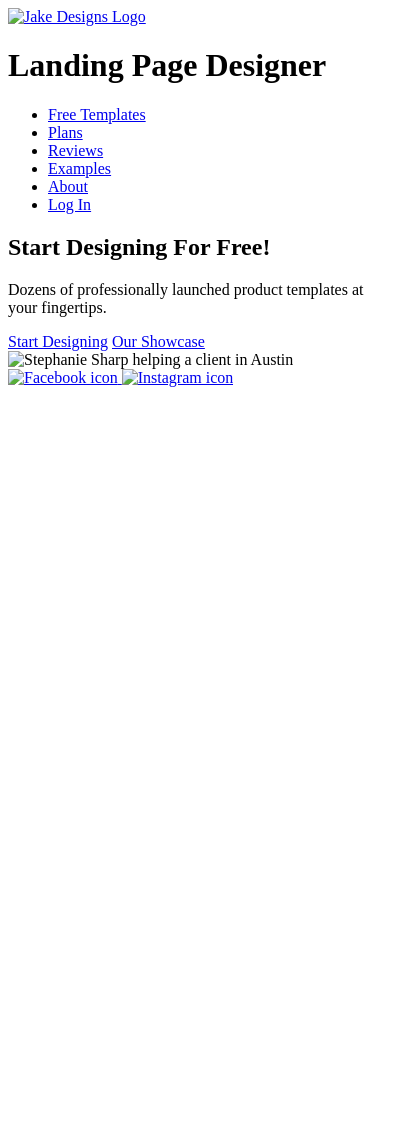
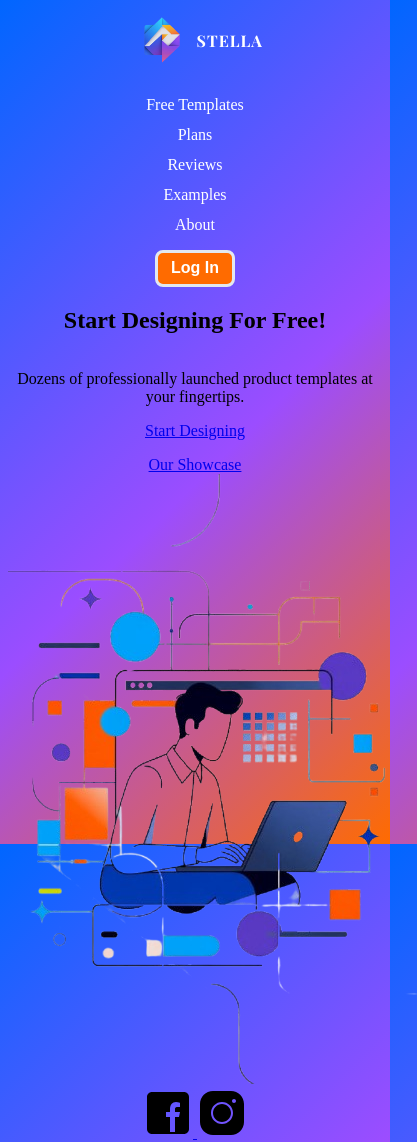
Before and after one commit to Jake-Silveira/TemplateCustomizer, a plain HTML site: page index.html in a window 390 px wide. Shown: the whole page, 417 px wide, since content can reach past the window. Before the commit the page ends 844 px from the top, so only its background shows below. Drawn offline with nearby package versions, Linux system fonts and the light colour scheme; files that its build step writes are made by us from their sources; files whose address does not match are found by name.

Commit message:
initial implementation of landing page - Stella

```diff
--- a/index.html
+++ b/index.html
@@ -7,28 +7,28 @@
   <meta name="theme-color" content="#b8a89f">
 
   <!-- SEO -->
-  <title>Landing Page Designer | Free Website Templates</title>
-  <meta name="description" content="Jake Designs has developed a tool for for creating customized landing pages in minutes. Users select from pre-built templates (inspired by real-world projects) and tweak them to their heart's content.">
+  <title>Stella | Free Website Templates</title>
+  <meta name="description" content="Stella has developed a tool for creating customized landing pages in minutes. Users select from pre-built templates (inspired by real-world projects) and tweak them to their heart's content.">
   <meta name="keywords" content="Web design, Landing page, Free website, Free template">
   <meta name="author" content="Jake Silveira">
-  <link rel="canonical" href="https://JakeDesigns.com"/>
+  <link rel="canonical" href="https://stellapages.com"/>
   <link rel="preload" href="css/styles.css" as="style">
   <link rel="preload" href="js/scripts.js" as="script">
   <link rel="dns-prefetch" href="//fonts.googleapis.com">
 
   <!-- Open Graph -->
-  <meta property="og:title" content="Landing Page Designer">
+  <meta property="og:title" content="Stella">
   <meta property="og:description" content="Your one stop shop for custom websites.">
-  <meta property="og:image" content="https://JakeDesigns/assets/hero.jpg">
-  <meta property="og:url" content="https://JakeDesigns.com">
+  <meta property="og:image" content="https://stellapages.com/assets/hero.jpg">
+  <meta property="og:url" content="https://stellapages.com">
   <meta property="og:type" content="website">
   <meta property="og:locale" content="en_US">
 
   <!-- Twitter -->
   <meta name="twitter:card" content="summary_large_image">
-  <meta name="twitter:title" content="Landing Page Designer">
+  <meta name="twitter:title" content="Stella">
   <meta name="twitter:description" content="Your one stop shop for custom websites.">
-  <meta name="twitter:image" content="https://JakeDesigns/assets/hero.jpg">
+  <meta name="twitter:image" content="https://stellapages.com/assets/hero.jpg">
 
   <!-- Supabase credentials – safe for public exposure -->
   <meta name="supabase-url" content="https://ouoqmflpfewkmetshhyq.supabase.co">
@@ -45,7 +45,7 @@
   <link rel="apple-touch-icon" href="/assets/logo.png">
 
   <!-- Styles -->
-  <link rel="stylesheet" href="css/styles.css" />
+  <link rel="stylesheet" href="styles.css" />
   <link rel="preconnect" href="https://fonts.googleapis.com">
   <link rel="preconnect" href="https://fonts.gstatic.com" crossorigin>
   <link href="https://fonts.googleapis.com/css2?family=Inter:wght@400;500;600;700&family=Playfair+Display:wght@700&display=swap" rel="stylesheet">
@@ -55,11 +55,12 @@
   <header class="site-header" aria-label="Site header">
     <div class="container header-inner">
       <div class="brand">
-        <a href="/" aria-label="Landing Page Designer - Home">
-          <img src="assets/logo.png" alt="Jake Designs Logo" class="brand-logo" loading="lazy" />
+        <a href="/" aria-label="Stella - Home">
+</a>
+          <img src="assets/logo.png" alt="TemplateCustomizer logo" class="brand-logo" loading="lazy" />
         </a>
         <div class="brand-text">
-          <h1 class="brand-name">Landing Page Designer</h1>
+          <h1 class="brand-name">Stella</h1>
         </div>
       </div>
 
@@ -70,9 +71,11 @@
           <li><a href="#reviews">Reviews</a></li>
           <li><a href="#examples">Examples</a></li>
           <li><a href="#about">About</a></li>
-          <li><a href="#">Log In</a></li>
         </ul>
       </nav>
+      <div class="loginBtn">
+        <button class="CTA btn">Log In</button>
+      </div>
     </div>
   </header>
 
@@ -89,16 +92,16 @@
           </div>
         </div>
         <div class="hero-media">
-          <img src="assets/hero.jpg" alt="Stephanie Sharp helping a client in Austin" loading="lazy" />
+          <img src="assets/hero.png" alt="Template Customizer Inspired" loading="lazy" />
         </div>
         <!-- FLOATING REVIEWS BLOCK -->
           <div class="reviews container">
             <div class="social-links">
               <a href="tel:+15125672807">
-              <a href="https://www.facebook.com/stephanie.sharp.461637/" target="_blank" rel="noopener noreferrer" aria-label="Follow me on Facebook">
+              <a href="https://www.facebook.com/" target="_blank" rel="noopener noreferrer" aria-label="Follow me on Facebook">
                 <img src="assets/facebook_logo.svg" alt="Facebook icon" class="social-icon" loading="lazy">
               </a>
-              <a href="https://www.instagram.com/stephanie_sharpchoice/?igsh=MWR6bnlwd2l5MTlyNQ%3D%3D" target="_blank" rel="noopener noreferrer" aria-label="Follow me on Instagram">
+              <a href="https://www.instagram.com/" target="_blank" rel="noopener noreferrer" aria-label="Follow me on Instagram">
                 <img src="assets/instagram_logo.svg" alt="Instagram icon" class="social-icon" loading="lazy">
               </a>
             </div>
--- a/styles.css
+++ b/styles.css
@@ -0,0 +1,222 @@
+:root {
+  /* Primary brand color – the bold blue that dominates the logo */
+  --color-primary:       #0066FF;     /* vibrant blue */
+  --color-primary-dark:  #0044CC;     /* deeper shade for hover/active */
+
+  /* Secondary – the rich purple/magenta tone */
+  --color-secondary:     #9B4DFF;     /* purple-magenta */
+  --color-secondary-dark:#7A33D6;
+
+  /* Accents – pulled from the orange and cyan highlights */
+  --color-accent-orange: #FF6B00;     /* warm orange */
+  --color-accent-cyan:   #00D4FF;     /* bright cyan */
+
+  /* Supporting colors from the gradients & lighter folds */
+  --color-accent-pink:   #FF3399;     /* hot pink in the bottom tip */
+  --color-accent-yellow: #FFB800;     /* small yellow triangle */
+
+  /* Neutral background & text */
+  --color-bg:            #F8FAFC;     /* very light gray-blue (page background) */
+  --color-surface:       #FFFFFF;     /* cards, panels */
+  --color-text:          #1E293B;     /* dark slate for body text */
+  --color-text-light:    #64748B;     /* muted for secondary text */
+
+  /* Subtle borders & dividers */
+  --color-border:        #E2E8F0;
+}
+
+/* Base styles */
+* {
+  box-sizing: border-box;
+}
+
+body{
+    margin: 0;
+    padding: 0;
+    max-width: 100vw;
+    overflow-x: hidden;
+    min-height: 100vh;
+    background: linear-gradient(135deg,
+    #0066FF 0%,
+    #9B4DFF 55%,
+    #FF6B00 100%
+    );
+  background-attachment: fixed;
+}
+
+.container {
+    max-width: 100vw;
+    margin: 0 auto;
+    padding: 0 1rem;
+}
+
+.btn{
+    background-color: var(--color-accent-orange);
+    border-style: solid;
+    border-width: .2rem;
+    border-color: var(--color-border);
+    border-radius: 8px;
+    padding: 0.65rem 1.5rem;
+    font-size: 1.5rem;
+    border-radius: 8px;
+    font-weight: 600;
+    transition: background 0.2s;
+    transition: border .2s;
+    transition: color .2s;
+    color: #FFFFFF;
+}
+
+.btn:hover{
+    background-color: #e55a00;
+    border-color: #e55a00;
+    color: var(--color-border);
+}
+
+.site-header{
+    color: #FFFFFF;
+    width: 100%;
+}
+
+.header-inner{
+    width: 100%;
+    display: flex;
+    flex-direction: row;
+    justify-content: space-between;
+    align-items: center;
+    padding: 1rem;
+}
+
+.brand{
+    display: flex;
+    flex-direction: row;
+    gap: 1rem;
+    align-items: center;
+}
+
+.brand-logo{
+    height: 140px;
+    width: auto;
+}
+
+.brand-name {
+    font-size: 1.8rem;
+    font-weight: 700;
+    margin: 0;
+    font-family: 'Playfair Display', serif;
+    color: white;
+    text-transform: uppercase;
+    letter-spacing: 1px;
+}
+
+#nav-menu{
+    margin: 0;
+    padding: 0;
+    list-style-type: none;
+    display: flex;
+    flex-direction: row;
+    justify-content: space-between;
+    gap: 2rem;
+    font-size: 1.5rem;
+}
+
+#nav-menu a{
+    text-decoration: none;
+    color: #FFFFFF;
+}
+
+#nav-menu a{
+    text-decoration: none;
+    color: #FFFFFF;
+    display: inline-block;
+    transition: transform 0.2s ease;
+}
+
+#nav-menu a:hover{
+    color: var(--color-accent-orange);
+    transform: translateY(-5px);
+}
+
+/* Mobile Responsive Styles */
+@media (max-width: 768px) {
+    .header-inner {
+        flex-direction: column;
+        gap: 1rem;
+        padding: 0.75rem 0.5rem;
+    }
+
+    .brand {
+        gap: 0.75rem;
+    }
+
+    .brand-logo {
+        height: 100px;
+    }
+
+    .brand-name {
+        font-size: 1.2rem;
+    }
+
+    #nav-menu {
+        flex-direction: column;
+        align-items: center;
+        gap: 1rem;
+        font-size: 1.2rem;
+    }
+
+    .btn {
+        padding: 0.5rem 1rem;
+        font-size: 1.1rem;
+    }
+
+    /* Hero section adjustments */
+    .hero-inner {
+        flex-direction: column;
+        gap: 1.5rem;
+        text-align: center;
+    }
+
+    .hero-text {
+        display: flex;
+        flex-direction: column;
+        align-items: center;
+    }
+
+    .hero-buttons {
+        display: flex;
+        flex-direction: column;
+        gap: 1rem;
+    }
+}
+
+@media (max-width: 480px) {
+    .header-inner {
+        padding: 0.5rem;
+    }
+
+    .brand {
+        gap: 0.5rem;
+    }
+
+    .brand-logo {
+        height: 80px;
+    }
+
+    .brand-name {
+        font-size: 1rem;
+    }
+
+    #nav-menu {
+        gap: 0.75rem;
+        font-size: 1rem;
+    }
+
+    .btn {
+        padding: 0.4rem 0.8rem;
+        font-size: 1rem;
+    }
+
+    /* Additional mobile adjustments for other elements */
+    .container {
+        padding: 0 0.5rem;
+    }
+}
```
Also changed, not shown: assets/email.svg (added), assets/facebook_logo.svg (added), assets/hero.png (added), assets/instagram_logo.svg (added), assets/logo.png (added), 3 other files.
